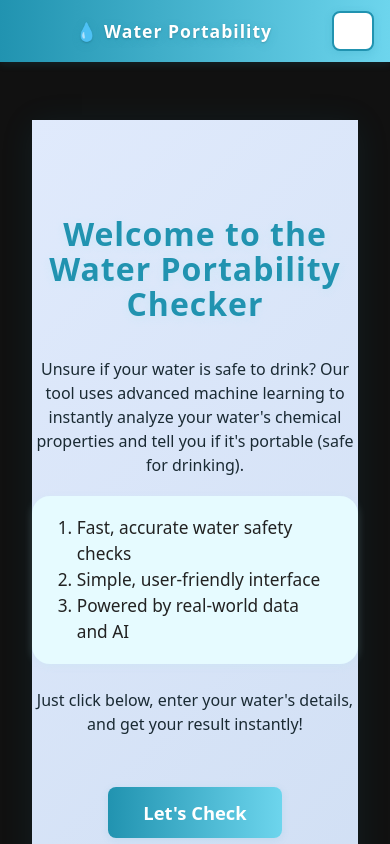
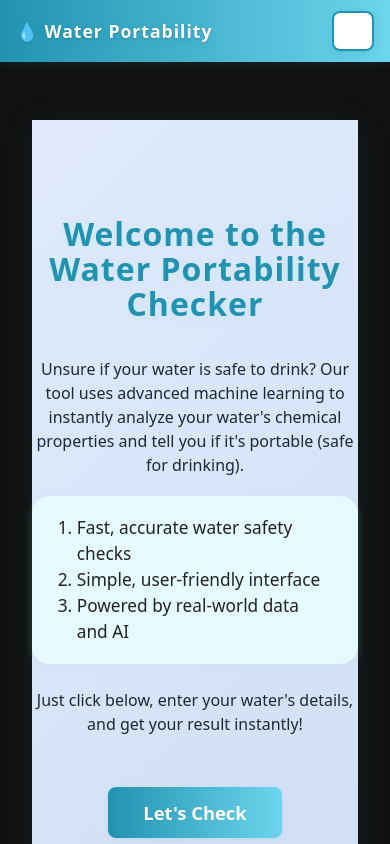
Before and after one commit to HarshavardhanKurtkoti/water_portability_front_end, a React (Vite) app: page / in a window 390 px wide. Shown: the top 844 px of the page. Built offline with nearby package versions, Linux system fonts and the light colour scheme.

Commit message:
modified:   src/App.css

```diff
--- a/src/App.css
+++ b/src/App.css
@@ -68,7 +68,8 @@ html, body {
   font-weight: bold;
   letter-spacing: 1px;
   text-shadow: 0 2px 8px rgba(33, 147, 176, 0.25), 0 1px 2px rgba(0,0,0,0.18);
-  flex: 1 1 auto;
+  justify-self: flex-start;
+  margin-right: 0;
 }
 
 .navbar-links {
@@ -77,6 +78,7 @@ html, body {
   gap: 2rem;
   margin: 0;
   padding: 0;
+  margin-left: auto;
 }
 
 .navbar-links li a {
@@ -153,10 +155,13 @@ html, body {
     box-sizing: border-box;
     padding-left: 0.5rem;
     padding-right: 0.5rem;
+    justify-content: space-between;
   }
   .navbar-logo {
     font-size: 1.1rem;
     margin-bottom: 0.5rem;
+    justify-self: unset;
+    margin-right: unset;
   }
   .navbar-links {
     display: none;
```
